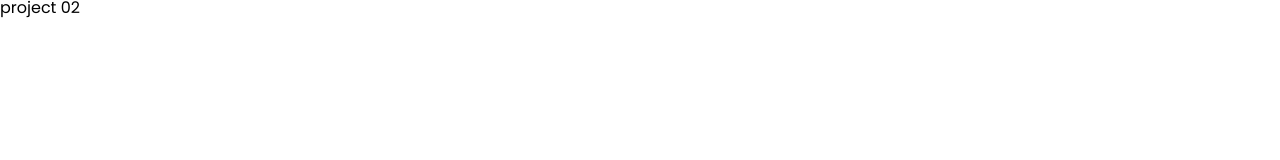
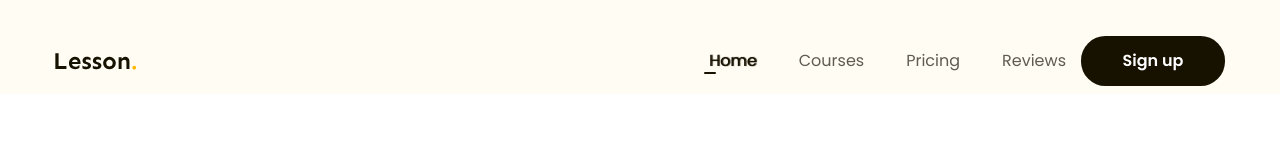
Before and after one commit to NguyenAnhTuM10/landingpages-02, a plain HTML site: page index.html in a window 1280 px wide. Shown: the top 160 px of the page. Drawn offline with Linux system fonts and the light colour scheme.

Commit message:
done hero

```diff
--- a/assets/css/styles.css
+++ b/assets/css/styles.css
@@ -9,3 +9,89 @@ body {
     font-size: 1.6rem;
     font-family: "Poppins", serif;
 }
+
+/* common */
+
+a {
+    text-decoration: none;
+}
+.main-content {
+    width: 1170px;
+    margin: 0 auto;
+    max-width: calc(100% - 48px);
+}
+
+.btn {
+    display: inline-block;
+    min-width: 118px;
+    width: 144px;
+    height: 50px;
+    line-height: 50px; /* Bằng với chiều cao của nút */
+    border-radius: 24.5px;
+    background: #171100;
+    color: #fff;
+    font-size: 1.6rem;
+    font-weight: 600;
+    text-align: center;
+}
+
+.btn:hover {
+    opacity: 0.8;
+}
+
+/* header */
+
+.header.fixed {
+    position: sticky;
+    top: -28px;
+}
+
+.header {
+    background-color: #fffcf4;
+    padding: 36px 0 8px;
+}
+
+.row-header {
+    display: flex;
+    align-items: center;
+}
+.navbar {
+    margin-left: auto;
+}
+
+.navbar ul {
+    display: flex;
+}
+
+.navbar a {
+    color: #5f5b53;
+    font-size: 1.6rem;
+    font-style: normal;
+    font-weight: 400;
+    padding: 8px 15px;
+    margin-left: 12px;
+    /* background-color: orange; */
+}
+
+.navbar li a:hover,
+.navbar li.active a {
+    position: relative;
+    color: #171100;
+    font-size: 1.6rem;
+    font-style: normal;
+    /* font-weight: 600; */
+
+    text-shadow: 1px 0px 1px #171100;
+}
+
+.navbar li.active a::after {
+    position: absolute;
+    content: "";
+    display: block;
+    width: 12px;
+    height: 2px;
+    border-radius: 1px;
+    background: #171100;
+    left: 10px;
+    bottom: 6px;
+}
--- a/index.html
+++ b/index.html
@@ -15,6 +15,29 @@
         <link rel="stylesheet" href="./assets/css/styles.css" />
     </head>
     <body>
-        project 02
+        <main style="height: 10000px">
+            <header class="header fixed">
+                <div class="main-content">
+                    <div class="row-header">
+                        <!--logo-->
+                        <img src="./assets/img/logo.svg" alt="lesson" />
+
+                        <!--Navbar-->
+                        <nav class="navbar">
+                            <ul>
+                                <li class="active"><a href="#!">Home</a></li>
+                                <li><a href="#!">Courses</a></li>
+                                <li><a href="#!">Pricing</a></li>
+                                <li><a href="#!">Reviews</a></li>
+                            </ul>
+                        </nav>
+
+                        <!--action-->
+
+                        <a href="#!" class="btn signup-btn">Sign up</a>
+                    </div>
+                </div>
+            </header>
+        </main>
     </body>
 </html>
```
Also changed, not shown: assets/img/logo.svg (added).
